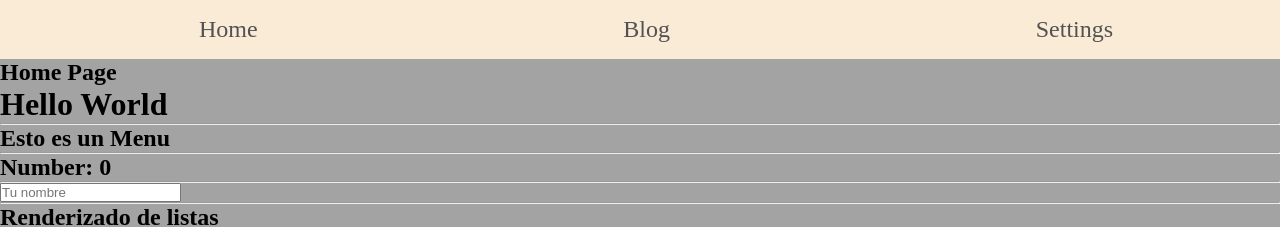
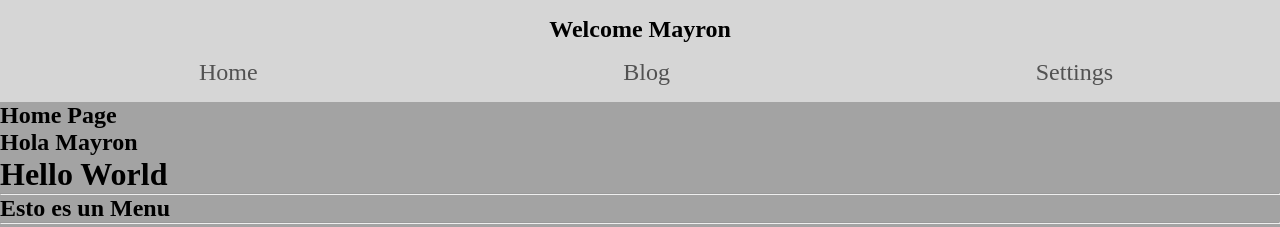
Before and after one commit to Mayron-Castillo/aprendiendo-react, a React (Vite) app: page / in a window 1280 px wide. Shown: the top 227 px of the page. Built offline with nearby package versions, Linux system fonts and the light colour scheme; no server answers.

Commit message:
Usando context para compartir datos entre componentes

```diff
--- a/src/App.css
+++ b/src/App.css
@@ -1,8 +1,15 @@
+.background{
+    background-color: rgb(214, 214, 214);
+}
+.principal-text{
+    padding-top: 1rem;
+    text-align: center;
+}
+
 .list{
     display: flex;
     justify-content: space-around;
     font-size: 1.5rem;
-    background-color: antiquewhite;
     margin: 0;
     padding: 1rem;
     list-style: none;
--- a/src/components/HeaderComponent.jsx
+++ b/src/components/HeaderComponent.jsx
@@ -1,12 +1,18 @@
+import { useContext } from "react"
 import { Link } from "react-router-dom"
+import { UserContext } from "../contexts/user.context"
 
 function HeaderComponent() {
+    const {user} = useContext(UserContext);
     return (
-        <ul className="list">
-            <li><Link className="li" to='/'>Home</Link></li>
-            <li><Link className="li" to='/blog'>Blog</Link></li>
-            <li><Link className="li" to='/settings'>Settings</Link></li>
-        </ul>
+        <section className="background">
+            <h2 className="principal-text">Welcome {user}</h2>
+            <ul className="list">
+                <li><Link className="li" to='/'>Home</Link></li>
+                <li><Link className="li" to='/blog'>Blog</Link></li>
+                <li><Link className="li" to='/settings'>Settings</Link></li>
+            </ul>
+        </section>
     )
 }
 
--- /dev/null
+++ b/src/contexts/user.context.jsx
@@ -0,0 +1,15 @@
+import { createContext, useState } from "react";
+
+const UserContext = createContext();
+
+function UserProviderWrapper(props){
+    const [user, setUser] = useState('Mayron');
+
+    return (
+        <UserContext.Provider value={{user, setUser}}>
+            {props.children}
+        </UserContext.Provider>
+    )
+}
+
+export {UserContext, UserProviderWrapper};
--- a/src/main.jsx
+++ b/src/main.jsx
@@ -3,11 +3,14 @@ import { createRoot } from 'react-dom/client'
 import './index.css'
 import App from './App.jsx'
 import { BrowserRouter } from 'react-router-dom'
+import { UserProviderWrapper } from './contexts/user.context.jsx'
 
 createRoot(document.getElementById('root')).render(
   <StrictMode>
-    <BrowserRouter>
-      <App />
-    </BrowserRouter>
+    <UserProviderWrapper>
+      <BrowserRouter>
+        <App />
+      </BrowserRouter>
+    </UserProviderWrapper>
   </StrictMode>,
 )
--- a/src/pages/HomePage.jsx
+++ b/src/pages/HomePage.jsx
@@ -1,12 +1,17 @@
 
+import { useContext } from "react"
 import Home from "../Home"
 import HeaderComponent from "../components/HeaderComponent"
+import { UserContext } from "../contexts/user.context"
 
 function HomePage() {
+    const {user} = useContext(UserContext);
+
     return (
         <>
         <HeaderComponent></HeaderComponent>
         <h2>Home Page</h2>
+        <h2>Hola {user}</h2>
 
         <Home/>
 
```
